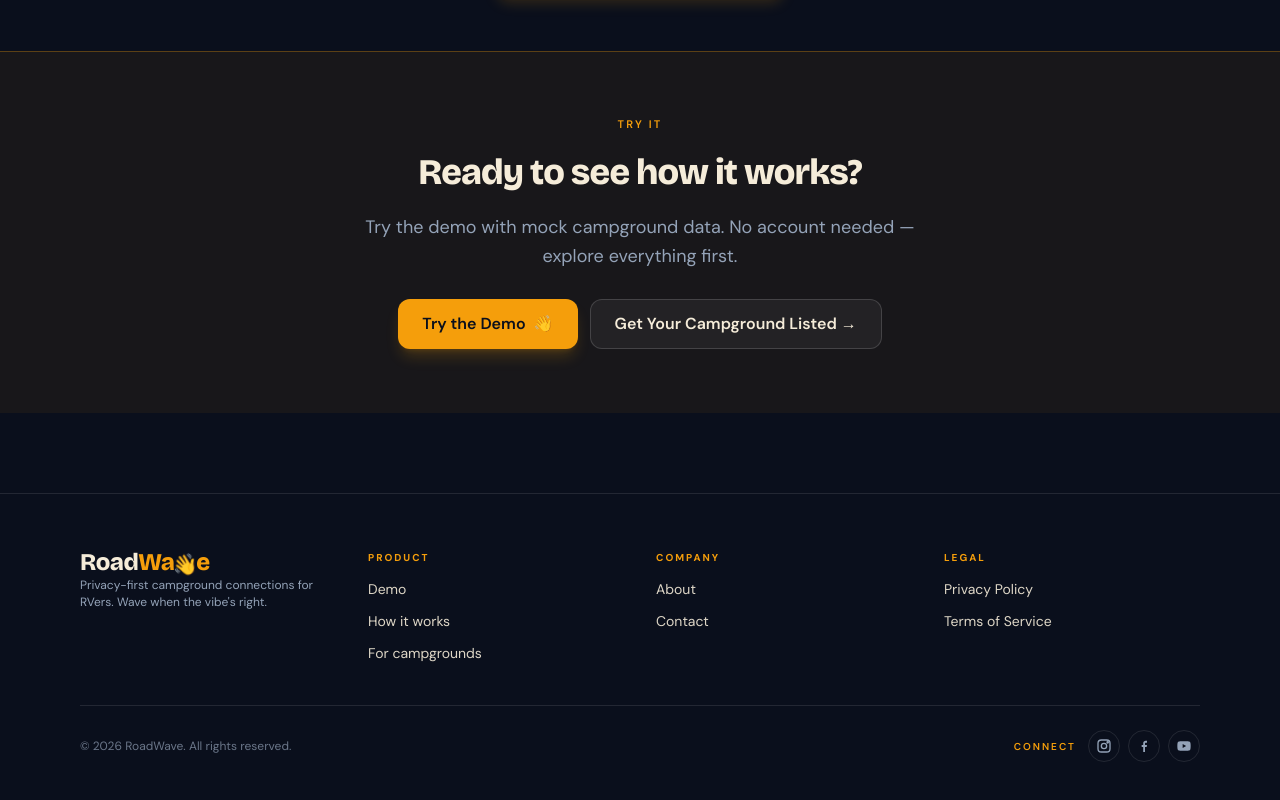
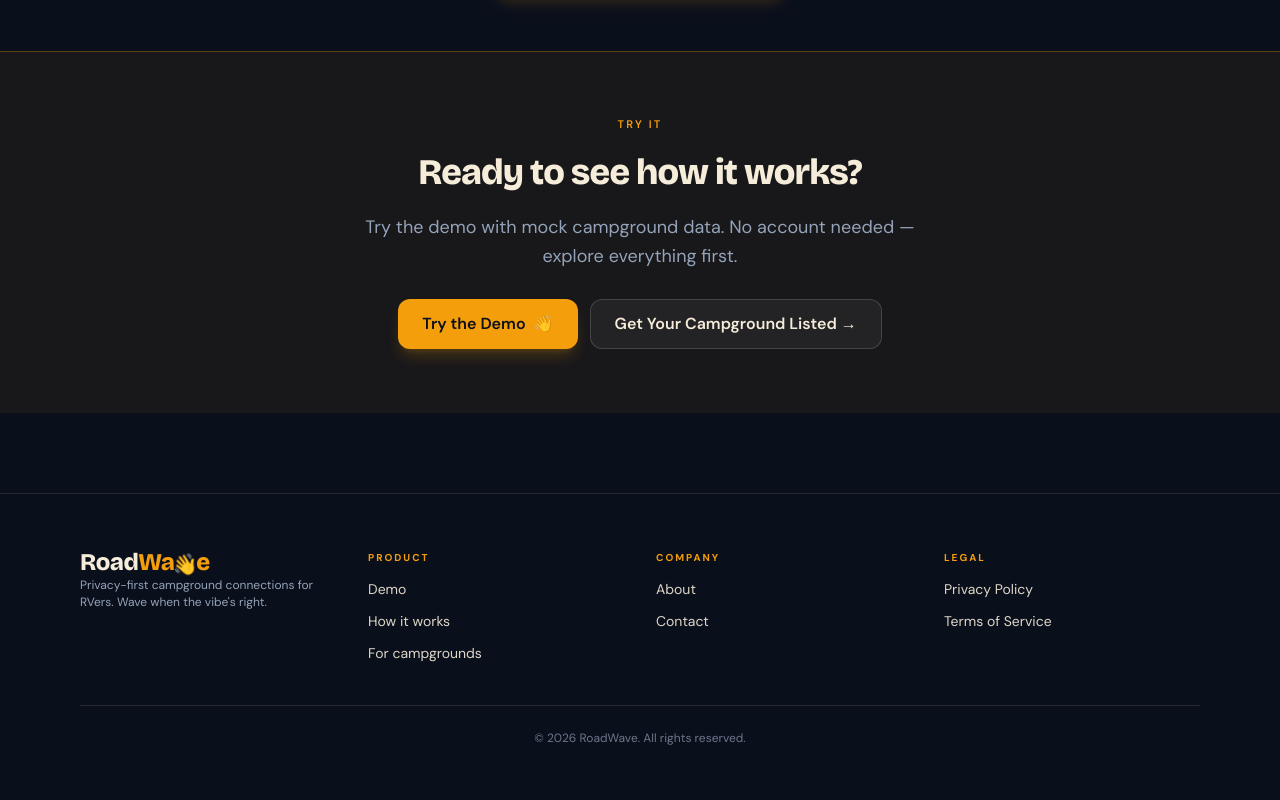
Before and after one commit to goroadwave/RoadWave, a Next.js app: page / in a window 1280 px wide. Shown: the part 2714-3514 px from the top of the page. Built offline with nearby package versions, Linux system fonts and the light colour scheme; no server answers.

Commit message:
Footer: drop Connect section + social icons

```diff
--- a/src/components/ui/site-footer.tsx
+++ b/src/components/ui/site-footer.tsx
@@ -1,33 +1,5 @@
 import Link from 'next/link'
 import { Logo } from '@/components/ui/logo'
-
-type IconProps = React.SVGProps<SVGSVGElement>
-
-function InstagramIcon(props: IconProps) {
-  return (
-    <svg viewBox="0 0 24 24" fill="none" stroke="currentColor" strokeWidth="2" strokeLinecap="round" strokeLinejoin="round" aria-hidden {...props}>
-      <rect x="3" y="3" width="18" height="18" rx="5" />
-      <circle cx="12" cy="12" r="4" />
-      <circle cx="17.5" cy="6.5" r="1" fill="currentColor" />
-    </svg>
-  )
-}
-
-function FacebookIcon(props: IconProps) {
-  return (
-    <svg viewBox="0 0 24 24" fill="currentColor" aria-hidden {...props}>
-      <path d="M13.5 21v-7.5h2.5l.5-3h-3V8.5c0-.86.31-1.5 1.5-1.5h1.5V4.2A20 20 0 0 0 14.6 4C12.34 4 10.8 5.4 10.8 7.9v2.6H8.5v3h2.3V21h2.7Z" />
-    </svg>
-  )
-}
-
-function YoutubeIcon(props: IconProps) {
-  return (
-    <svg viewBox="0 0 24 24" fill="currentColor" aria-hidden {...props}>
-      <path d="M21.6 7.2a2.5 2.5 0 0 0-1.76-1.77C18.25 5 12 5 12 5s-6.25 0-7.84.43A2.5 2.5 0 0 0 2.4 7.2 26.4 26.4 0 0 0 2 12a26.4 26.4 0 0 0 .4 4.8 2.5 2.5 0 0 0 1.76 1.77C5.75 19 12 19 12 19s6.25 0 7.84-.43a2.5 2.5 0 0 0 1.76-1.77A26.4 26.4 0 0 0 22 12a26.4 26.4 0 0 0-.4-4.8ZM10 15V9l5.2 3L10 15Z" />
-    </svg>
-  )
-}
 
 const PRODUCT_LINKS: { label: string; href: string }[] = [
   { label: 'Demo', href: '/demo' },
@@ -43,16 +15,6 @@ const COMPANY_LINKS: { label: string; href: string }[] = [
 const LEGAL_LINKS: { label: string; href: string }[] = [
   { label: 'Privacy Policy', href: '/privacy' },
   { label: 'Terms of Service', href: '/terms' },
-]
-
-const SOCIAL_LINKS: {
-  label: string
-  href: string
-  Icon: (props: IconProps) => React.ReactElement
-}[] = [
-  { label: 'Instagram', href: 'https://www.instagram.com/getroadwave', Icon: InstagramIcon },
-  { label: 'Facebook', href: 'https://www.facebook.com/getroadwave', Icon: FacebookIcon },
-  { label: 'YouTube', href: 'https://www.youtube.com/@getroadwave', Icon: YoutubeIcon },
 ]
 
 export function SiteFooter() {
@@ -73,30 +35,10 @@ export function SiteFooter() {
           <Column title="Legal" links={LEGAL_LINKS} />
         </div>
 
-        <div className="mt-10 pt-6 border-t border-white/10 flex flex-col-reverse sm:flex-row items-center justify-between gap-4">
-          <p className="text-xs text-mist/70 text-center sm:text-left">
+        <div className="mt-10 pt-6 border-t border-white/10">
+          <p className="text-xs text-mist/70 text-center">
             © {new Date().getUTCFullYear()} RoadWave. All rights reserved.
           </p>
-          <div className="flex items-center gap-3">
-            <span className="text-[10px] font-semibold uppercase tracking-[0.2em] text-flame">
-              Connect
-            </span>
-            <ul className="flex items-center gap-2">
-              {SOCIAL_LINKS.map(({ label, href, Icon }) => (
-                <li key={label}>
-                  <a
-                    href={href}
-                    target="_blank"
-                    rel="noopener noreferrer"
-                    aria-label={label}
-                    className="grid h-8 w-8 place-items-center rounded-full border border-white/10 text-mist hover:text-flame hover:border-flame/40 transition-colors"
-                  >
-                    <Icon className="h-4 w-4" aria-hidden />
-                  </a>
-                </li>
-              ))}
-            </ul>
-          </div>
         </div>
       </div>
     </footer>
```
